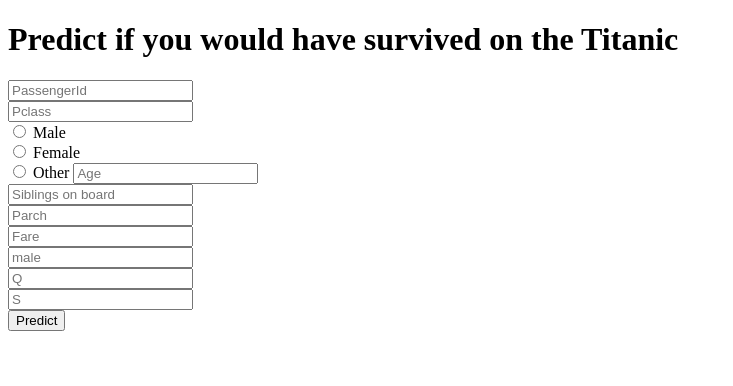
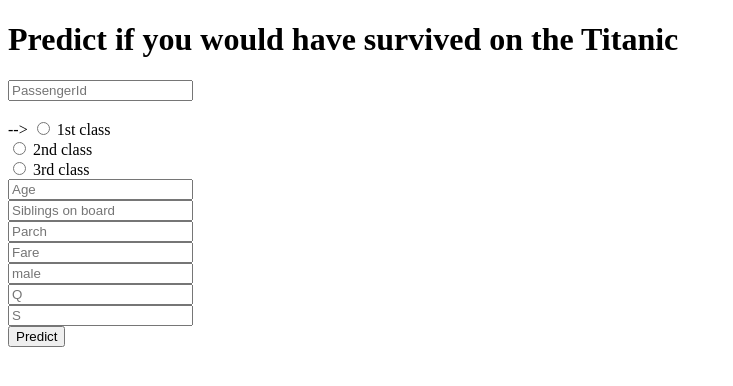
Before and after one commit to pranavtumkur/Predicting-if-you-would-survive-on-the-Titanic, a Flask app: page / in a window 1280 px wide. Shown: the top 386 px of the page, without its empty margins (0-733 px from the left). Run offline with Flask 2, Linux system fonts and the light colour scheme; parts of the project's set-up code (start-up, migrations or seed data) failed here and were passed over.

Commit message:
Update index.html

```diff
--- a/templates/index.html
+++ b/templates/index.html
@@ -18,14 +18,14 @@
      <!-- Main Input For Receiving Query to our ML -->
     <form action="{{ url_for('predict')}}"method="post">
     	<input type="text" name="PassengerId" placeholder="PassengerId" required="required" /><br>
-        <input type="text" name="Pclass" placeholder="Pclass" required="required" /><br>
+        <! -- <input type="text" name="Pclass" placeholder="Pclass" required="required" /><br> -->
 
-		 <input type="radio" id="male" name="gender" value="male">
-		  <label for="male">Male</label><br>
-		  <input type="radio" id="female" name="gender" value="female">
-		  <label for="female">Female</label><br>
-		  <input type="radio" id="other" name="gender" value="other">
-		  <label for="other">Other</label>
+		 <input type="radio" id="1" name="Pclass" value="1">
+		  <label for="1">1st class</label><br>
+		  <input type="radio" id="2" name="Pclass" value="2">
+		  <label for="2">2nd class</label><br>
+		  <input type="radio" id="3" name="Pclass" value="3">
+		  <label for="3">3rd class</label><br>
 
 	<input type="text" name="Age" placeholder="Age" required="required" /><br>
 	<input type="text" name="SibSp" placeholder="Siblings on board" required="required" /><br>
```
